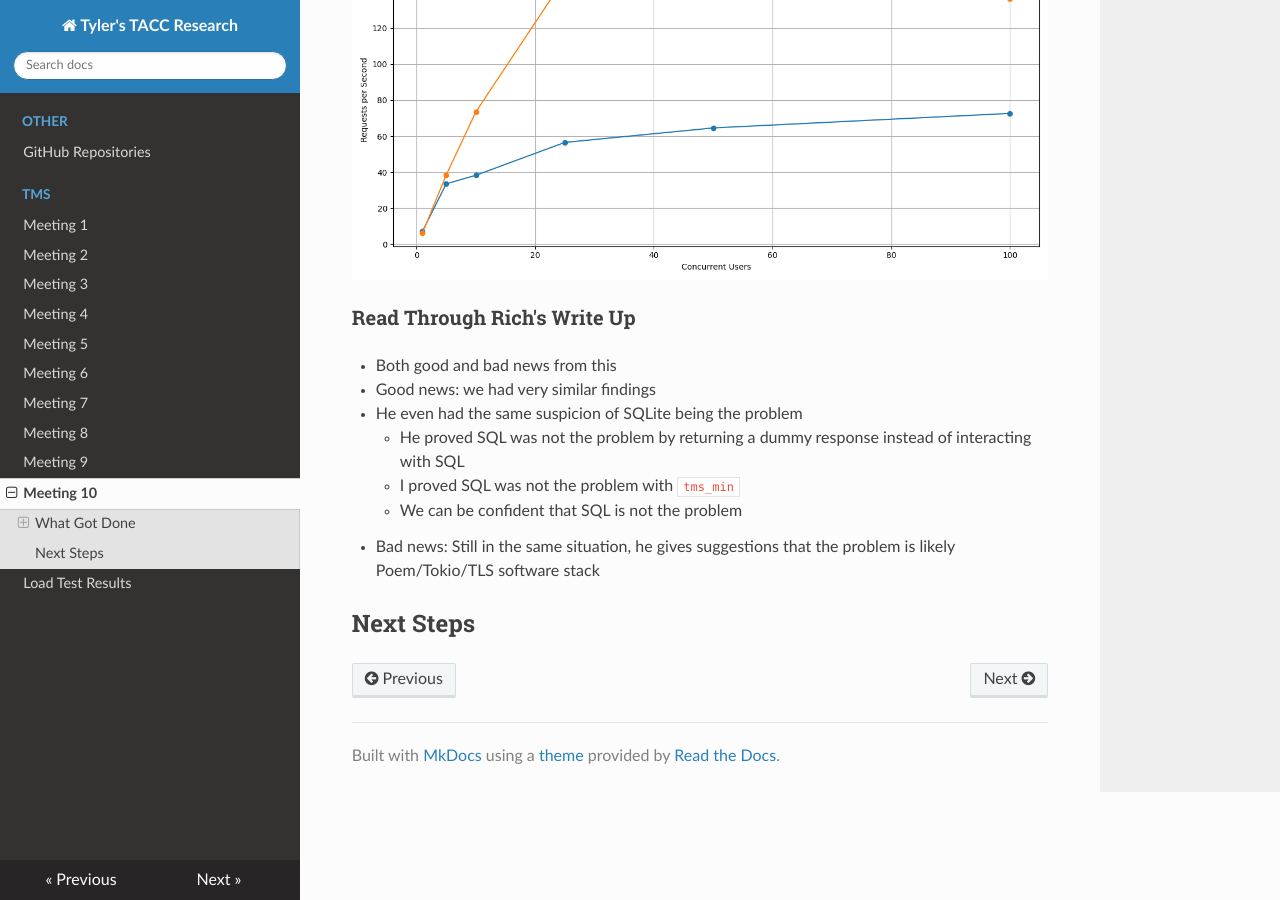
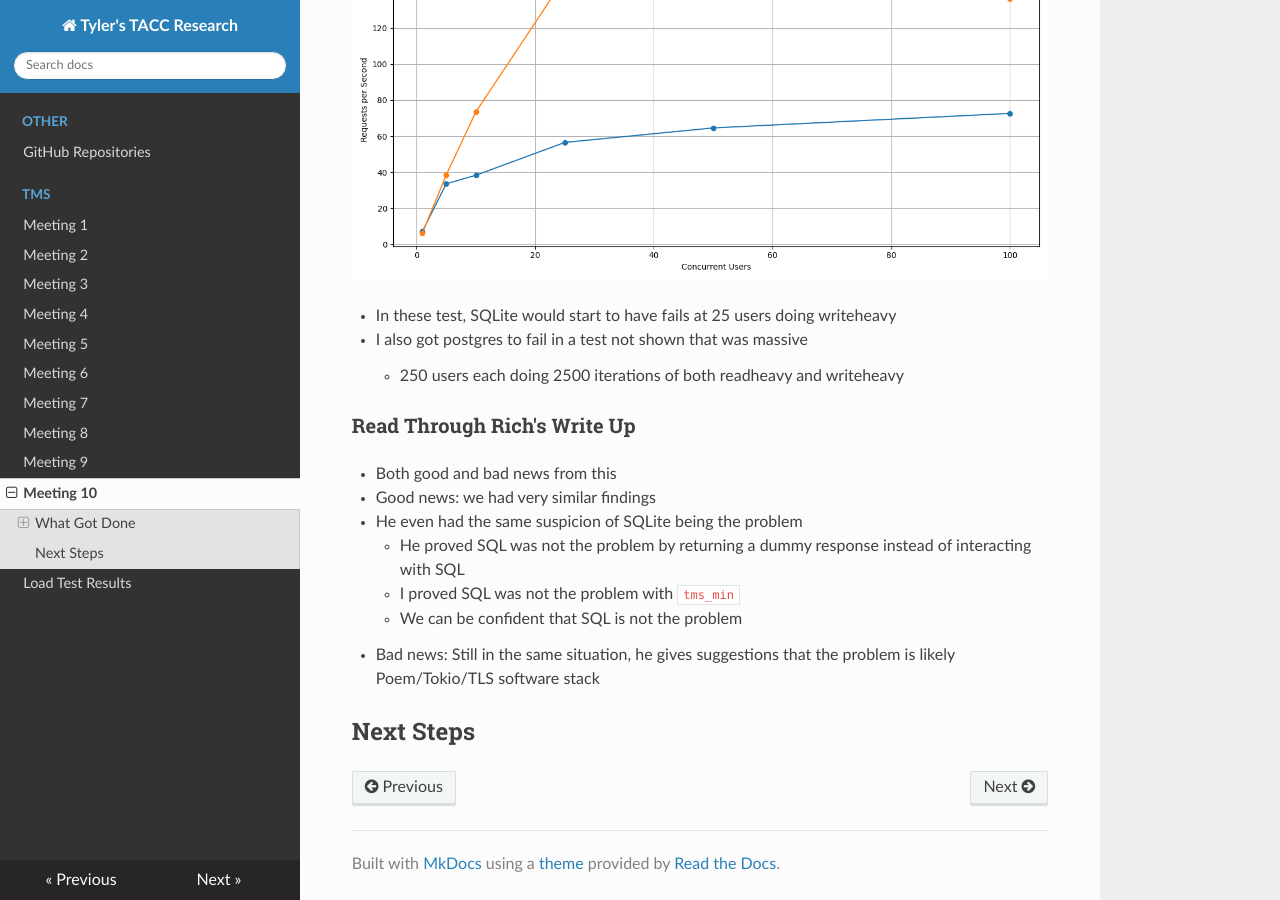
Before and after one commit to tyler0852/tylers-tacc-research, an MkDocs documentation site: the page built from docs/tms/meeting-10.md, in a window 1280 px wide and 900 px high, scrolled down 1524 px. Built offline with MkDocs 1.6.1, drawn with Linux system fonts in a browser that asks for light colours; nearby versions of some CDN libraries.

Commit message:
Revise meeting notes with database test findings
Updated meeting notes with test results for SQLite and Postgres.

```diff
--- a/docs/tms/meeting-10.md
+++ b/docs/tms/meeting-10.md
@@ -15,6 +15,10 @@
 
 ![write reqs vs users](images/write_reqs_vs_users.png)
 
+- In these test, SQLite would start to have fails at 25 users doing writeheavy
+
+- I also got postgres to fail in a test not shown that was massive
+    - 250 users each doing 2500 iterations of both readheavy and writeheavy
 
 
 ### Read Through Rich's Write Up
```
